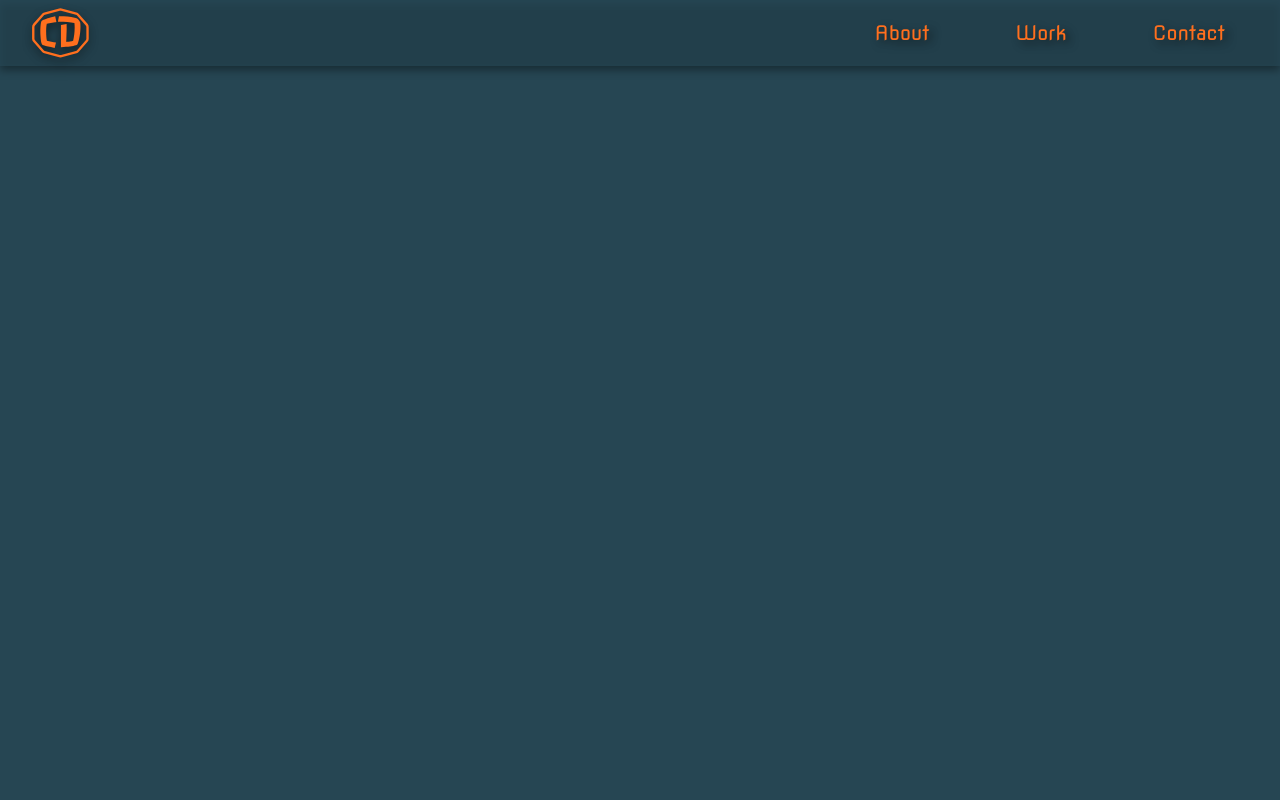
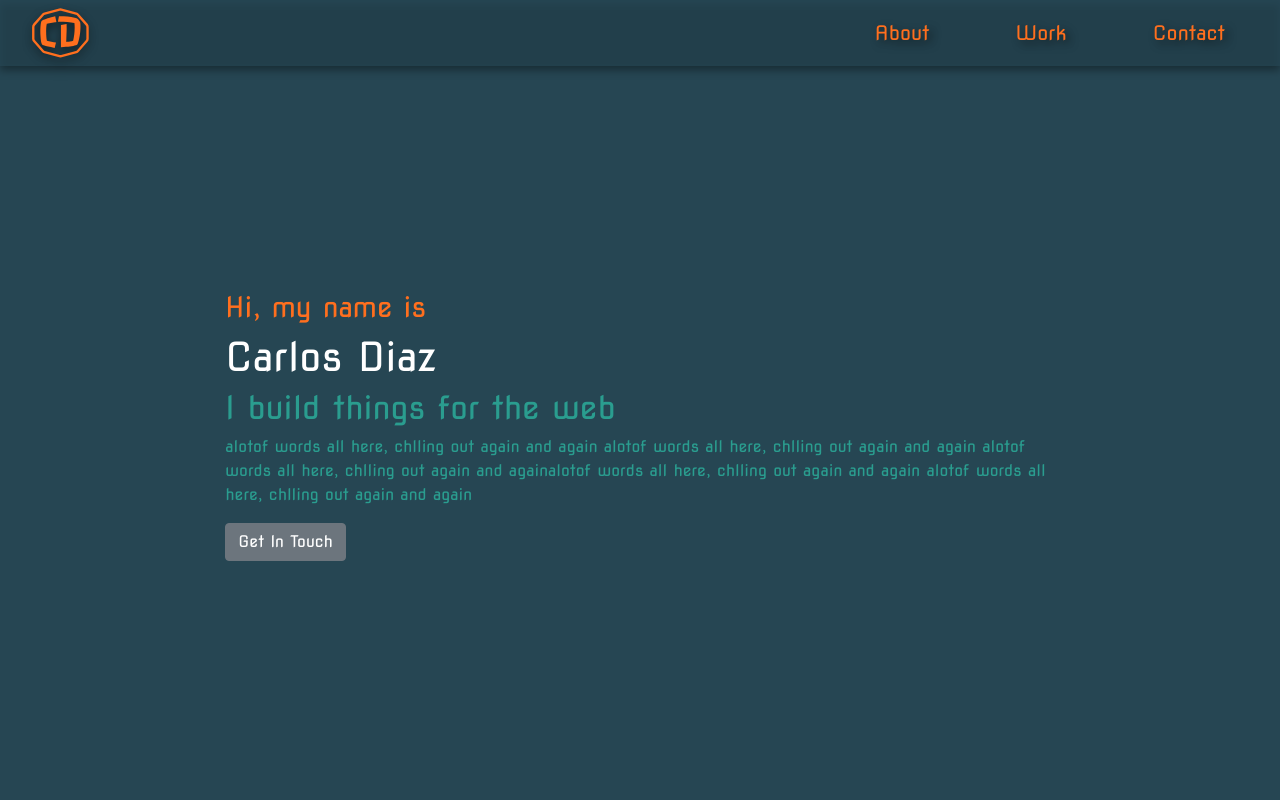
Before and after one commit to Carlos-Diaz-07/carlosdiaz.uk, a React (Create React App) app: page / in a window 1280 px wide. Shown: the top 800 px of the page. Built offline with nearby package versions, Linux system fonts and the light colour scheme.

Commit message:
created first section

```diff
--- a/src/App.css
+++ b/src/App.css
@@ -40,10 +40,22 @@
   display: none;
 }
 
+#first-section {
+  height: 90vh;
+}
+
 * {
   margin: 0;
   padding: 0;
   text-decoration: none;
+}
+
+.App {
+  height: 100vh;
+}
+
+#root {
+  height: 100vh;
 }
 
 body {
@@ -61,4 +73,20 @@ body {
   background: #FF6F1E;
 }
 
+h1 {
+  color: white;
+}
+
+h2 {
+  color: #2A9D8F;
+}
+
+h3 {
+  color: #FF6F1E;
+}
+
+p {
+  color: #2A9D8F;
+}
+
 /*# sourceMappingURL=App.css.map */
--- a/src/App.js
+++ b/src/App.js
@@ -1,10 +1,13 @@
-import Main from "./components/MainComponent";
+import Header from "./components/HeaderComponent";
+import { FirstSection } from "./components/FirstSectionComponent";
 import './App.css';
 
 function App() {
   return (
     <div className="App">
-      <Main />
+      <Header />
+      <FirstSection />
+      <FirstSection />
     </div>
   );
 }
--- /dev/null
+++ b/src/components/FirstSectionComponent.js
@@ -0,0 +1,25 @@
+import { motion } from "framer-motion"
+import {
+  Container, Row, Col, Button
+} from 'reactstrap';
+
+
+
+
+export const FirstSection = () => {
+  return (
+    <Container className="col-12 col-sm-11 col-md-10 col-xl-8 d-flex align-items-center" id="first-section">
+      <motion.div
+        initial={{ opacity: 0 }}
+        animate={{ opacity: 1 }}
+        transition={{ delay: 1, duration: 3, type: "tween" }}
+      >
+
+        <h3>Hi, my name is</h3>
+        <h1>Carlos Diaz</h1>
+        <h2>I build things for the web</h2>
+        <p className="text-justify">alotof words all here, chlling out again and again alotof words all here, chlling out again and again alotof words all here, chlling out again and againalotof words all here, chlling out again and again alotof words all here, chlling out again and again</p>
+        <Button>Get In Touch</Button>
+      </motion.div>
+    </Container>)
+}
--- a/src/components/HeaderComponent.js
+++ b/src/components/HeaderComponent.js
@@ -28,7 +28,7 @@ class Header extends Component {
 
   render() {
     return (
-      <Navbar expand="md">
+      <Navbar expand="md" className="sticky-top">
         <NavbarBrand>
           <LogoSpinner />
         </NavbarBrand>
--- a/src/components/LogoSpinnerComponent.js
+++ b/src/components/LogoSpinnerComponent.js
@@ -9,8 +9,14 @@ const pos = () => {
     return ({ x: "43vw", y: "45vh" })
   else if (window.innerWidth > 440)
     return ({ x: "40vw", y: "45vh" })
+  else if (window.innerWidth > 400)
+    return ({ x: "37vw", y: "45vh" })
+  else if (window.innerWidth > 380)
+    return ({ x: "36vw", y: "45vh" })
+  else if (window.innerWidth > 350)
+    return ({ x: "34vw", y: "45vh" })
   else
-    return ({ x: "37vw", y: "45vh" })
+    return ({ x: "32vw", y: "45vh" })
 }
 
 export const LogoSpinner = () => (
--- a/src/components/MainComponent.js
+++ /dev/null
@@ -1,14 +0,0 @@
-import React, { Component } from "react";
-import Header from "./HeaderComponent";
-
-class Main extends Component {
-  render() {
-    return (
-      <div>
-        <Header />
-      </div>
-    );
-  }
-}
-
-export default Main
--- a/src/styles/application.scss
+++ b/src/styles/application.scss
@@ -7,11 +7,20 @@
 
 // Your CSS partials
 @import "components/navbar";
+@import "components/first_section";
 
 * {
   margin: 0;
   padding: 0;
   text-decoration: none;
+}
+
+.App {
+  height: 100vh;
+}
+
+#root {
+  height: 100vh;
 }
 
 body {
@@ -28,3 +37,19 @@ body {
   background-image: $primary;
   background: $primary;
 }
+
+h1 {
+  color: $white;
+}
+
+h2 {
+  color: $secondary;
+}
+
+h3 {
+  color: $primary;
+}
+
+p {
+  color: $secondary;
+  }
--- /dev/null
+++ b/src/styles/components/_first_section.scss
@@ -0,0 +1,3 @@
+#first-section {
+  height: 90vh;
+}
```
Also changed, not shown: src/styles/config/_fonts.scss (+4 -5 lines), 1 other file (tests, documents, lock files or other folders).
